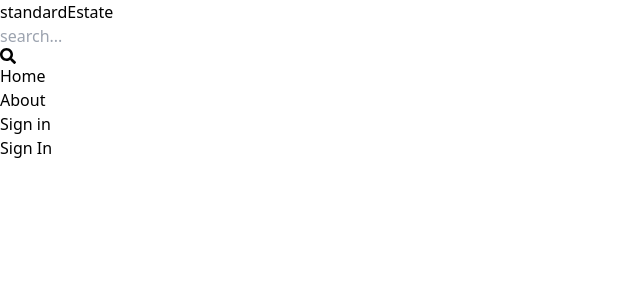
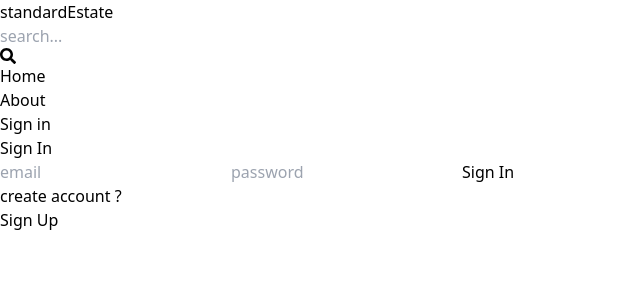
Before and after one commit to sachin505/mern-estate, a React (Vite) app in the folder client/: page /sign-in in a window 1280 px wide. Shown: the top 300 px of the page, without its empty margins (0-640 px from the left). Built offline with nearby package versions, Linux system fonts and the light colour scheme.

Commit message:
complete signin page functionality

```diff
--- a/client/src/pages/Sign_In.jsx
+++ b/client/src/pages/Sign_In.jsx
@@ -1,8 +1,62 @@
 import React, { useState } from 'react'
-import { Link } from 'react-router-dom'
+import { Link, useNavigate } from 'react-router-dom'
 
 function Sign_In() {
-    return(<div>Sign In</div>)
+    const [formData,setFormData]=useState({})
+    const [error,setError]=useState(null)
+    const [loading,setLoading]=useState(false)
+    const navigate=useNavigate()
+    const handleChange=(event)=>{
+        setFormData({...formData,[event.target.id]:event.target.value});
+        console.log(formData)
+    }
+    const handleSubmit=async (event)=>{
+        event.preventDefault();
+        setLoading(true);
+        try{
+        const res=await fetch('/api/auth/signin-user',{
+            method:'POST',
+            headers :{
+                'Content-Type':'application/json',
+            },
+            body:JSON.stringify(formData)
+        });
+            const data=await res.json()
+            console.log(data);
+            if(data.success==false){
+                setLoading(false)
+                setError(data.message)
+                return;
+            }
+            navigate('/')
+            setLoading(false)
+        }
+        catch(err){
+            console.log("in catch block")
+            console.log(err)
+            setError(err.message)
+            setLoading(false)
+        }
+    }
+  return (
+    <div className='p-3 max-w-lg mx-auto'>
+        <h1 className='text-3xl text-center font font-semibold my-7'>
+            Sign In
+        </h1>
+        <form className='flex flex-col gap-4' onSubmit={handleSubmit}>
+            <input type="email" placeholder='email' className='border p-3 rounded-lg' id='email' onChange={handleChange}/>
+            <input type="password" placeholder='password' className='border p-3 rounded-lg' id='password' onChange={handleChange}/>
+            <button disabled={loading} className='bg-slate-700 text-white p-3 rounded-lg uppercase hover:opacity-95 disabled:opacity-80'>{loading?'loading..':'Sign In'}</button>
+        </form>
+        <div className='flex gap-2 mt-5'>
+            <p>create account ?</p>
+            <Link to={"/sign-up"}>
+                <span className='text-blue-700'>Sign Up</span>
+            </Link>
+        </div>
+        {error!=null && <p className='text-red-500'>{error}</p>}
+    </div>
+  )
 }
 
 export default Sign_In
--- a/client/src/pages/Sign_Up.jsx
+++ b/client/src/pages/Sign_Up.jsx
@@ -24,7 +24,8 @@
             const data=await res.json()
             console.log(data);
             if(data.success==false){
-                setLoading(false)
+                setLoading(false);
+                setError(data.message);
                 return;
             }
             navigate('/sign-in')
@@ -46,7 +47,7 @@
             <input type="text" placeholder='username' className='border p-3 rounded-lg' id='username' onChange={handleChange}/>
             <input type="email" placeholder='email' className='border p-3 rounded-lg' id='email' onChange={handleChange}/>
             <input type="password" placeholder='password' className='border p-3 rounded-lg' id='password' onChange={handleChange}/>
-            <button disabled={loading} className='bg-slate-700 text-white p-3 rounded-lg uppercase hover:opacity-95 disabled:opacity-80'>{loading?'loading..':'Sign In'}</button>
+            <button disabled={loading} className='bg-slate-700 text-white p-3 rounded-lg uppercase hover:opacity-95 disabled:opacity-80'>{loading?'loading..':'Sign Up'}</button>
         </form>
         <div className='flex gap-2 mt-5'>
             <p>Have a account ?</p>
```
